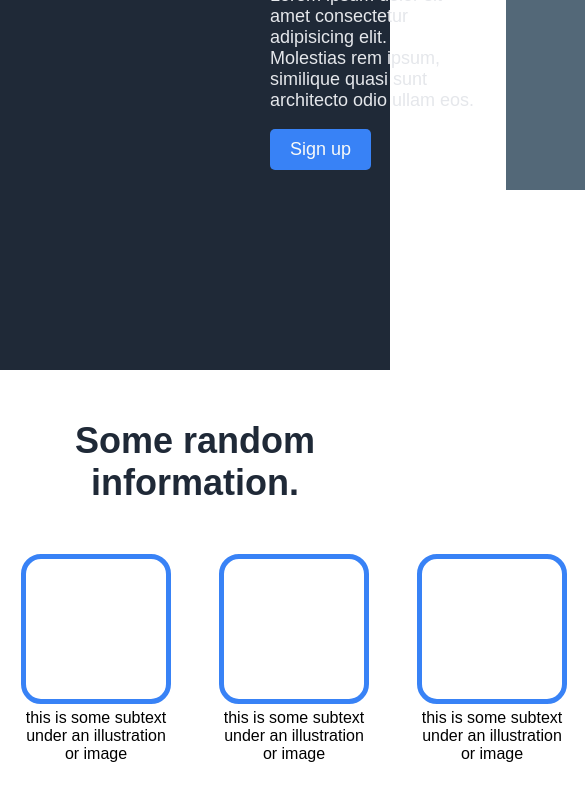
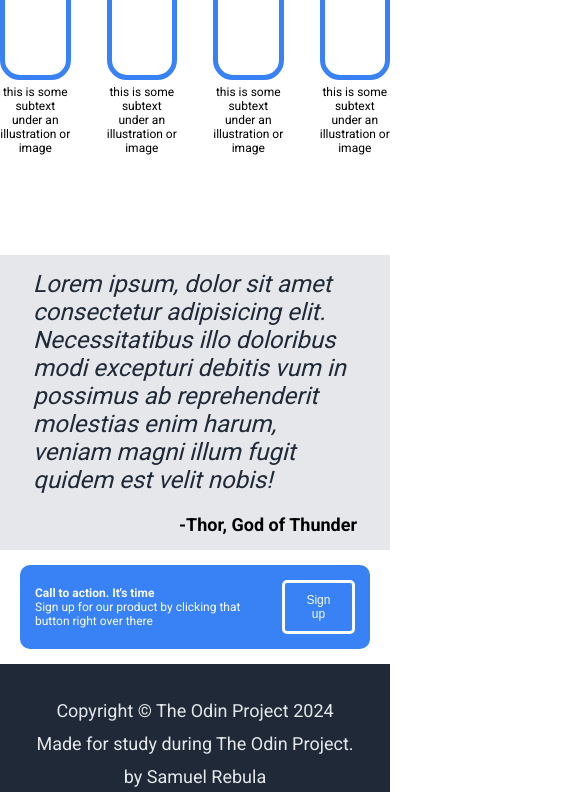
Before and after one commit to samuelrebula/landing-page, a plain HTML site: page index.html in a window 390 px wide. Shown: the part 527-1319 px from the top of the page, 585 px wide, since content can reach past the window. Drawn offline with Linux system fonts and the light colour scheme; a web font is replaced by a local one.

Commit message:
finished the last part and added media querys

```diff
--- a/index.html
+++ b/index.html
@@ -78,6 +78,18 @@
             </div>
         </div>
 
+        <div class="container-4">
+            <div class="box-container">
+                <div class="box-text">
+                    <P class="box-text-title">Call to action. It's time</P>
+                    <p>Sign up for our product by clicking that button right over there</p>
+                </div>
+                <button type="button" class="sign-up2">
+                    <div class="button-text2">Sign up</div>
+                </button>
+            </div>
+        </div>
+
         <footer>
             <div class="footer-references">
                 <p>Copyright © The Odin Project 2024</p>
--- a/style.css
+++ b/style.css
@@ -1,3 +1,5 @@
+@import url('https://fonts.googleapis.com/css2?family=Roboto:wght@400;700&display=swap');
+
 * {
     margin: 0;
     padding: 0;
@@ -5,10 +7,9 @@
 }
 
 body {
-    margin: 0;
     display: flex;
     flex-direction: column;
-    font-family: Arial, sans-serif;
+    font-family: Roboto, sans-serif;
 }
 
 .container {
@@ -95,11 +96,6 @@ li {
     font-size: 18px;
 }
 
-.button-text {
-    color: #F9FAF8;
-    font-size: 18px;
-}
-
 .hero {
     display: flex;
     width: auto;
@@ -130,7 +126,7 @@ li {
     color: white;
 }
 
-/* second part */
+/* part 2 */
 
 .info-title {
     font-size: 36px;
@@ -141,7 +137,7 @@ li {
 }
 
 .square {
-    width: 150px;
+    width: 100%;
     height: 150px;
     border-radius: 20px;
     border: 5px solid #3882F6;
@@ -160,7 +156,6 @@ li {
     flex-direction: column;
     justify-content: center;
     align-items: center;
-    /* flex: 1; *//
 }
 
 .info-text {
@@ -169,7 +164,7 @@ li {
     padding-top: 5px;
 }
 
-/* third part */
+/* part 3 */
 
 .container-3 {
     background-color: #E5E7EB;
@@ -208,6 +203,58 @@ li {
     font-weight: bolder;
 }
 
+/* part 4 */
+
+.container-4{
+    display: flex;
+    flex-direction: column;
+    justify-content: center;
+    align-items: center;
+    padding: 120px;
+}
+
+.box-container {
+    background: #3882F6;
+    border-radius: 10px;
+    display: flex;
+    flex-direction: row;
+    justify-content: space-between;
+    align-items: center;
+    padding: 50px;
+}
+
+.sign-up2 {
+    display: block;
+    text-decoration: none;
+    background-color: #3882F6;
+    border: none;
+    border-radius: 5px;
+    cursor: pointer;
+    padding: 10px 20px;
+    width: fit-content; /* stay in the content size */
+    border: 3px solid #F9FAF8;
+}
+
+.box-text {
+    padding-right: 30px;
+}
+
+.box-text-title {
+    font-size: 36px;
+    font-weight: bold;
+}
+
+.box-text p {
+    color: #F9FAF8;
+}
+
+.button-text2 {
+    color: #F9FAF8;
+    font-size: 18px;
+}
+
+/* footer */
+
 footer {
     background-color: #1F2937;
     text-align: center;
@@ -244,3 +291,195 @@ footer {
 .footer a:hover {
     text-decoration: none;
 }
+
+/* Original styles go here */
+
+/* Media query for screens between 769px and 930px */
+@media only screen and (max-width: 930px) {
+    body {
+        font-size: 14px; /* Adjust font size for body text */
+    }
+
+    * {
+        margin: 0;
+        padding: 0;
+        box-sizing: border-box;
+    }
+
+    .header-left,
+    .header-right {
+        padding: 10px;  /* Adjust padding for header */
+    }
+
+    .hero {
+        margin: 20px 10px;  /* Adjust margin for hero section */
+    }
+
+    .container-3,
+    .container-4 {
+        padding: 20px;  /* Adjust padding for containers */
+    }
+
+    .quote-container {
+        max-width: 80%;  /* Adjust max-width for quote container */
+    }
+
+    .button-text,
+    .button-text2 {
+        font-size: 16px; /* Adjust font size for buttons */
+    }
+
+    .main-text {
+        font-size: 36px; /* Adjust font size for main text */
+    }
+
+    .secondary-text {
+        font-size: 14px; /* Adjust font size for secondary text */
+        padding-bottom: 12px; /* Adjust padding for secondary text */
+    }
+
+    .info-title {
+        font-size: 24px; /* Adjust font size for info title */
+        margin: 30px 0; /* Adjust margin for info title */
+    }
+
+    .square {
+        width: 100%;
+        max-width: 150px; /* Adjust max-width for squares */
+        margin: 0 auto;
+    }
+
+    .info-text {
+        max-width: 100%;
+        font-size: 14px; /* Adjust font size for info text */
+    }
+
+    .container-3 {
+        padding: 20px;  /* Adjust padding for Part 3 container */
+    }
+
+    .quote-container p {
+        font-size: 28px; /* Adjust font size for quotes in Part 3 */
+    }
+
+    .autor p {
+        font-size: 20px; /* Adjust font size for author in Part 3 */
+    }
+
+    .container-4 {
+        padding: 20px 30px;  /* Adjust padding for Part 4 container */
+    }
+
+    .box-container {
+        padding: 20px; /* Adjust padding for box container */
+    }
+
+    .box-text-title {
+        font-size: 28px; /* Adjust font size for box title in Part 4 */
+    }
+
+    .box-text p {
+        font-size: 14px; /* Adjust font size for box text in Part 4 */
+    }
+
+    .button-text2 {
+        font-size: 14px; /* Adjust font size for button text in Part 4 */
+    }
+
+    /* Add more adjustments for other elements as needed */
+}
+
+/* Media query for screens up to 768px */
+@media only screen and (max-width: 768px) {
+    body {
+        font-size: 12px; /* Adjust font size for body text */
+    }
+
+    * {
+        margin: 0;
+        padding: 0;
+        box-sizing: border-box;
+    }
+
+    .header-left,
+    .header-right {
+        padding: 8px;  /* Adjust padding for header */
+    }
+
+    .hero {
+        margin: 15px 8px;  /* Adjust margin for hero section */
+    }
+
+    .container-3,
+    .container-4 {
+        padding: 15px;  /* Adjust padding for containers */
+    }
+
+    .quote-container {
+        max-width: 90%;  /* Adjust max-width for quote container */
+    }
+
+    .button-text,
+    .button-text2 {
+        font-size: 14px; /* Adjust font size for buttons */
+    }
+
+    .main-text {
+        font-size: 28px; /* Adjust font size for main text */
+    }
+
+    .secondary-text {
+        font-size: 12px; /* Adjust font size for secondary text */
+        padding-bottom: 10px; /* Adjust padding for secondary text */
+    }
+
+    .info-title {
+        font-size: 20px; /* Adjust font size for info title */
+        margin: 20px 0; /* Adjust margin for info title */
+    }
+
+    .square {
+        width: 100%;
+        max-width: none; /* Remove max-width for squares */
+        margin: 0 auto;
+    }
+
+    .info-text {
+        max-width: 100%;
+        font-size: 12px; /* Adjust font size for info text */
+    }
+
+    .container-3 {
+        padding: 15px;  /* Adjust padding for Part 3 container */
+    }
+
+    .quote-container p {
+        font-size: 24px; /* Adjust font size for quotes in Part 3 */
+    }
+
+    .autor p {
+        font-size: 18px; /* Adjust font size for author in Part 3 */
+    }
+
+    .container-4 {
+        padding: 15px 20px;  /* Adjust padding for Part 4 container */
+    }
+
+    .box-container {
+        padding: 15px; /* Adjust padding for box container */
+    }
+
+    .box-text-title {
+        font-size: 24px; /* Adjust font size for box title in Part 4 */
+    }
+
+    .box-text p {
+        font-size: 12px; /* Adjust font size for box text in Part 4 */
+    }
+
+    .button-text2 {
+        font-size: 12px; /* Adjust font size for button text in Part 4 */
+    }
+
+    /* Add more adjustments for other elements as needed */
+}
```
